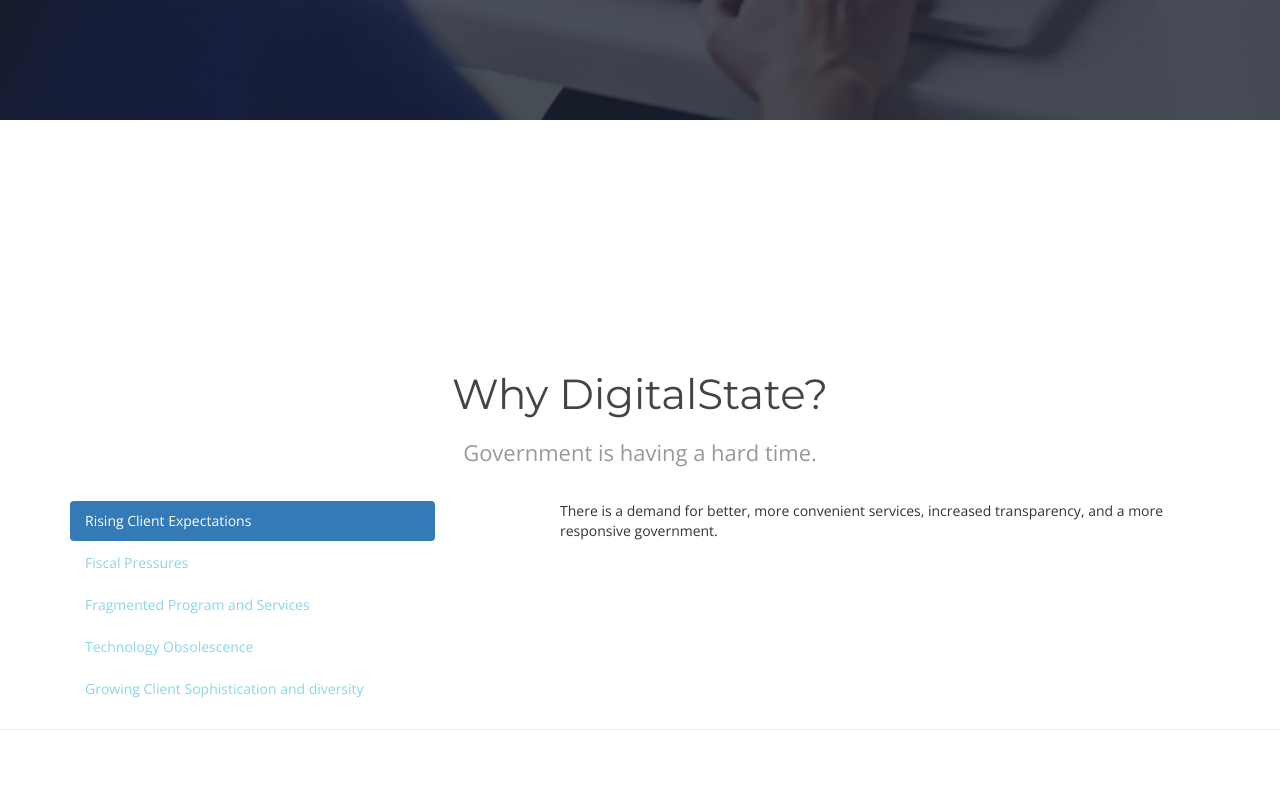
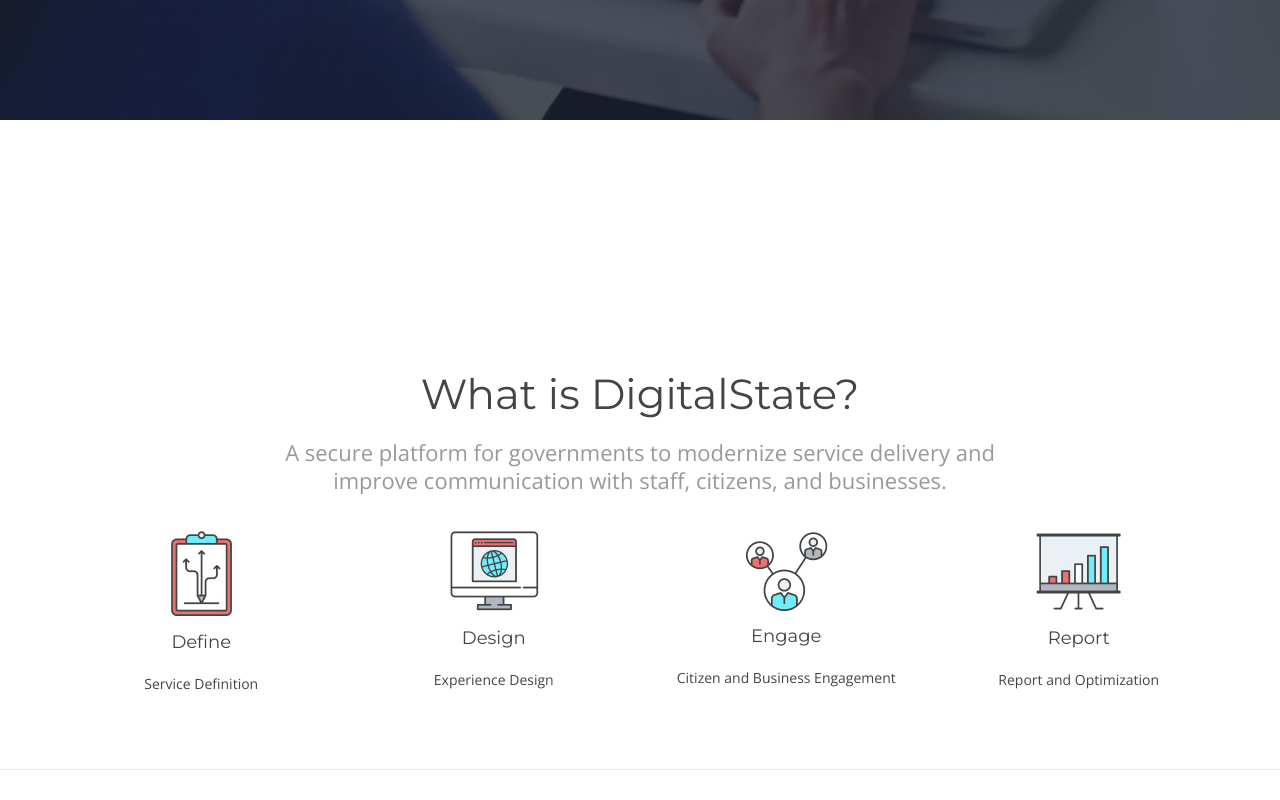
Before and after one commit to StephenOTT/site, a plain HTML site: page index.html in a window 1280 px wide. Shown: the part 680-1480 px from the top of the page. Drawn offline with nearby package versions, Linux system fonts and the light colour scheme.

Commit message:
adjustments

```diff
--- a/index.html
+++ b/index.html
@@ -47,7 +47,7 @@
                         <a href="#page-top"></a>
                     </li>
                     <li>
-                        <a class="page-scroll" href="#why">Why</a>
+                        <a class="page-scroll" href="#about">What</a>
                     </li>
                     <li>
                         <a class="page-scroll" href="#how">How</a>
@@ -81,41 +81,60 @@
             </div>
         </div>
     </header>
+    <!-- ======================================== About Section -->
+    <section id="about" class="content-section text-center">
+        <div class="">
+            <div class="container">
+                <div class="col-lg-8 col-lg-offset-2">
+                    <h2 class="section-title">What is DigitalState?</h2>
+                    <p class="section-lead">A secure platform for governments to modernize service delivery and improve communication with staff, citizens, and businesses.</p>
+                </div>
 
-    <!-- ======================================== Why Section -->
-    <section id="why" class="content-section">
-    <div class="container">
-      <div class="col-md-8 col-md-offset-2 text-center">
-          <h2 class="section-title">Why DigitalState?</h2>
-          <p class="section-lead"> Government is having a hard time.</p>
-      </div>
-        <div class="row">
+                <div class="row">
+                  <div class="col-sm-3 col-xs-6" data-sr="enter bottom">
+                    <div class="panel panel-empty">
+                      <div class="panel-thumbnail"><a href="#" title="Feature"><img src="img/icon-define.png" class="img-responsive center-block"></a></div>
+                      <div class="panel-body">
+                        <h4>Define</h4>
+                        <p>Service Definition</p>
+                      </div>
+                    </div><!--/panel-->
+                  </div><!--/col-->
 
-            <div class="col-md-12">
-                <!-- tabs left -->
-                <div class="tabbable">
-                    <ul class="nav nav-pills nav-stacked col-md-4">
-                        <li class="active"><a href="#a" data-toggle="tab">Rising Client Expectations</a></li>
-                        <li><a href="#b" data-toggle="tab">Fiscal Pressures</a></li>
-                        <li><a href="#c" data-toggle="tab">Fragmented Program and Services</a></li>
-                        <li><a href="#d" data-toggle="tab">Technology Obsolescence</a></li>
-                        <li><a href="#e" data-toggle="tab">Growing Client Sophistication and diversity</a></li>
-                    </ul>
-                    <div class="tab-content col-md-7 col-md-offset-1">
-                        <div class="tab-pane active" id="a">There is a demand for better, more convenient services, increased transparency, and a more responsive government.</div>
-                        <div class="tab-pane" id="b">Public sector budgets are under significant pressure from lingering effects of economic downturn and rising cost of service delivery.</div>
-                        <div class="tab-pane" id="c">Services and programs across all levels of government and public sector institutions are fragmented, siloed, redundant and inefficient.</div>
-                        <div class="tab-pane" id="d">Public Sector Systems and processes have failed to keep up with rapid changes in technology.</div>
-                        <div class="tab-pane" id="e">Increasing demographic diversity; and growing technology savvy, regardless of age or economic status.</div>
-                    </div>
-                </div>
-                <!-- /tabs -->
+                  <div class="col-sm-3 col-xs-6" data-sr="enter bottom">
+                    <div class="panel panel-empty">
+                      <div class="panel-thumbnail"><a href="#" title="Feature"><img src="img/icon-design.png" class="img-responsive center-block"></a></div>
+                      <div class="panel-body">
+                        <h4>Design</h4>
+                        <p>Experience Design</p>
+                      </div>
+                    </div><!--/panel-->
+                  </div><!--/col-->
+
+                  <div class="col-sm-3 col-xs-6" data-sr="enter bottom">
+                    <div class="panel panel-empty">
+                      <div class="panel-thumbnail"><a href="#" title="Feature"><img src="img/icon-engage.png" class="img-responsive center-block"></a></div>
+                      <div class="panel-body">
+                        <h4>Engage</h4>
+                        <p>Citizen and Business Engagement</p>
+                      </div>
+                    </div><!--/panel-->
+                  </div><!--/col-->
+
+                  <div class="col-sm-3 col-xs-6" data-sr="enter bottom">
+                    <div class="panel panel-empty">
+                      <div class="panel-thumbnail"><a href="#" title="Feature"><img src="img/icon-report.png" class="img-responsive center-block"></a></div>
+                      <div class="panel-body">
+                        <h4>Report</h4>
+                        <p>Report and Optimization</p>
+                      </div>
+                    </div><!--/panel-->
+                  </div><!--/col-->
+              </div> <!-- /row -->
+
             </div>
-
         </div>
-        <!-- /row -->
-    </div>
-  </selection>
+    </section>
     <hr>
 
 
@@ -577,14 +596,3 @@
 </body>
 
 </html>
-
-<script>
-  (function(i,s,o,g,r,a,m){i['GoogleAnalyticsObject']=r;i[r]=i[r]||function(){
-  (i[r].q=i[r].q||[]).push(arguments)},i[r].l=1*new Date();a=s.createElement(o),
-  m=s.getElementsByTagName(o)[0];a.async=1;a.src=g;m.parentNode.insertBefore(a,m)
-  })(window,document,'script','//www.google-analytics.com/analytics.js','ga');
-
-  ga('create', 'UA-67448112-1', 'auto');
-  ga('send', 'pageview');
-
-</script>
```
